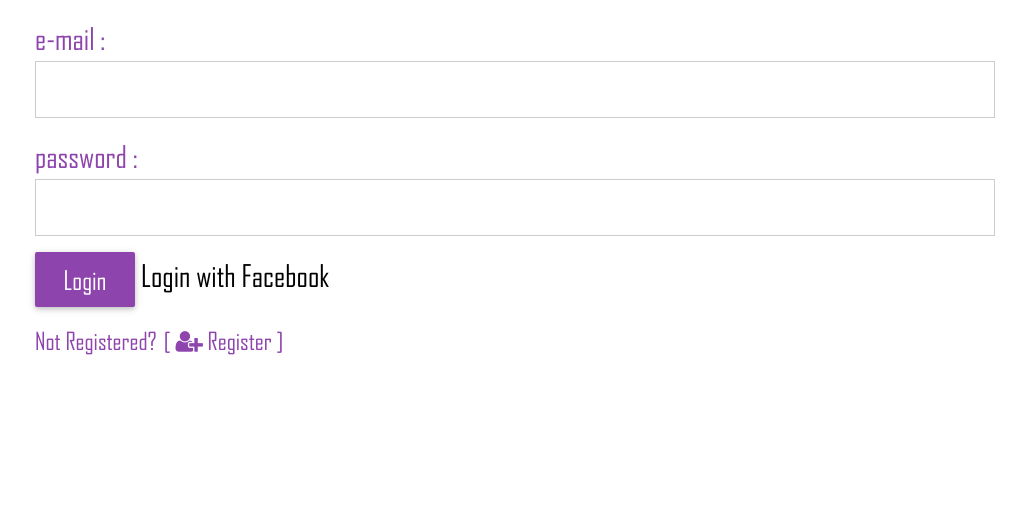
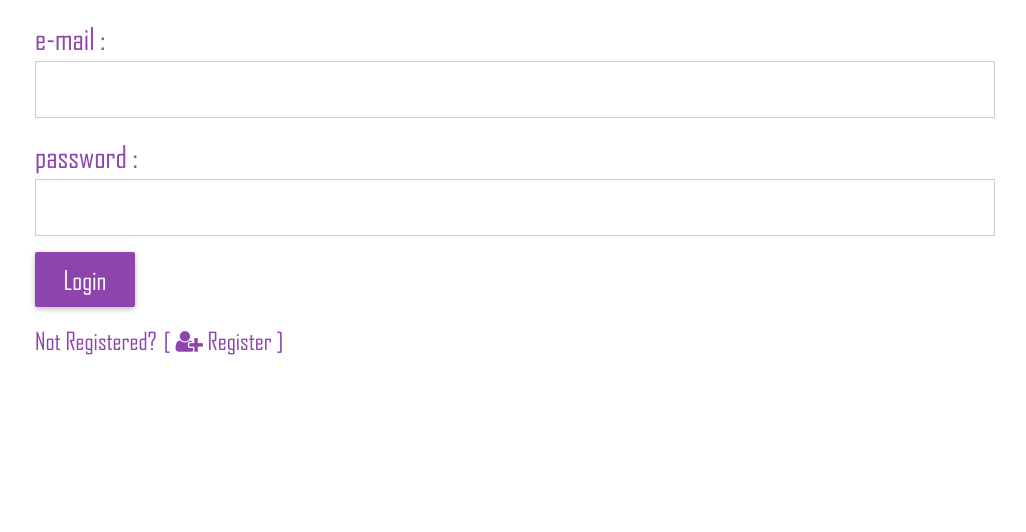
Before and after one commit to kaushalmeena1996/myapp-makemybot, a Flask app: page /login in a window 1280 px wide. Shown: the part 134-666 px from the top of the page, without its empty margins (125-1151 px from the left). Run offline with Flask 2, Linux system fonts and the light colour scheme; some libraries are stand-ins or nearby versions.

Commit message:
second commit

```diff
--- a/main.py
+++ b/main.py
@@ -117,17 +117,6 @@ def cookie_check(f):
 @app.route('/login', methods=['GET', 'POST'])
 def showLogin():
     """"Handler for LOGIN page which allows users to login."""
-
-    g_client_id = json.loads(
-        open('secret/g_client_secrets.json', 'r').read())['web']['client_id']
-    fb_app_id = json.loads(
-        open('secret/fb_client_secrets.json', 'r').read())['web']['app_id']
-    state = ''.join(random.choice(
-                    string.ascii_uppercase + string.digits)for x in xrange(32))
-
-    login_session['state'] = state
-    login_session['g_client_id'] = g_client_id
-    login_session['fb_app_id'] = fb_app_id
 
     if 'user_id' in login_session:
         flash("you have alredy logged in.")
@@ -447,176 +436,6 @@ def showSetting02():
         flash("you must be logged in first.")
         return redirect(url_for('showLogin'))
 
-
-@app.route('/fbconnect', methods=['POST'])
-def fbconnect():
-    """Handler for LOGIN via facebook."""
-
-    if request.args.get('state') != login_session['state']:
-        response = make_response(json.dumps('Invalid state parameter.'), 401)
-        response.headers['Content-Type'] = 'application/json'
-        return response
-    access_token = request.data
-    print "access token received %s " % access_token
-    app_id = json.loads(
-        open('secret/fb_client_secrets.json', 'r').read())['web']['app_id']
-    app_secret = json.loads(
-        open('secret/fb_client_secrets.json', 'r').read())['web']['app_secret']
-    url = ('https://graph.facebook.com/oauth/access_token?'
-           'grant_type=fb_exchange_token&client_id=%s&client_secret=%s'
-           '&fb_exchange_token=%s' % (app_id, app_secret, access_token))
-
-    h = httplib2.Http()
-    result = h.request(url, 'GET')[1]
-    # Use token to get user info from API
-    userinfo_url = "https://graph.facebook.com/v2.4/me"
-    # strip expire tag from access token
-    token = result.split("&")[0]
-    url = 'https://graph.facebook.com/v2.4/me?%s&fields=name,id,email' % token
-    h = httplib2.Http()
-    result = h.request(url, 'GET')[1]
-    # print "url sent for API access:%s"% url
-    # print "API JSON result: %s" % result
-    data = json.loads(result)
-
-    login_session['provider'] = 'facebook'
-    login_session['name'] = data["name"]
-    login_session['email'] = data["email"]
-    login_session['facebook_id'] = data["id"]
-    # The token must be stored in the login_session in order to properly
-    # logout, let's strip out the information before the equals sign in our
-    # token
-    stored_token = token.split("=")[1]
-    login_session['access_token'] = stored_token
-    # Get user image_url
-    url = ('https://graph.facebook.com/v2.4/me/picture?%s&redirect=0&'
-           'height=200&width=200' % token)
-    h = httplib2.Http()
-    result = h.request(url, 'GET')[1]
-    data = json.loads(result)
-    login_session['image_url'] = data["data"]["url"]
-
-    # See if user exists
-    user_id = getUserID(login_session['email'])
-    if not user_id:
-        user_id = createUser(login_session)
-        flash("note: both your name and password are set to your email.")
-
-    login_session['user_id'] = user_id
-
-    flash("you are now logged in as %s." % login_session['name'])
-
-    response = make_response(json.dumps('login successful.'), 200)
-    cookie_val = make_secure_val(str(login_session['user_id']))
-    response.set_cookie('user_id', cookie_val)
-    return response
-
-
-@app.route('/fbdisconnect')
-def fbdisconnect():
-    """Handler for DISCONNECTING from facebook."""
-
-    facebook_id = login_session['facebook_id']
-    # The access token must me included to successfully logout
-    access_token = login_session['access_token']
-    url = 'https://graph.facebook.com/%s/permissions?access_token=%s' % (
-        facebook_id, access_token)
-    h = httplib2.Http()
-    result = h.request(url, 'DELETE')[1]
-    return "you have been logged out"
-
-
-@app.route('/gconnect', methods=['POST'])
-def gconnect():
-    """Handler for LOGIN via google."""
-
-    # Validate state token
-    if request.args.get('state') != login_session['state']:
-        response = make_response(json.dumps('Invalid state parameter.'), 401)
-        response.headers['Content-Type'] = 'application/json'
-        return response
-    # Obtain authorization code
-    code = request.data
-
-    try:
-        # Upgrade the authorization code into a credentials object
-        oauth_flow = flow_from_clientsecrets(
-            'secret/g_client_secrets.json', scope='')
-        oauth_flow.redirect_uri = 'postmessage'
-        credentials = oauth_flow.step2_exchange(code)
-    except FlowExchangeError:
-        response = make_response(
-            json.dumps('Failed to upgrade the authorization code.'), 401)
-        response.headers['Content-Type'] = 'application/json'
-        return response
-
-    # Check that the access token is valid.
-    client_id = json.loads(
-        open('secret/g_client_secrets.json', 'r').read())['web']['client_id']
-    access_token = credentials.access_token
-    url = ('https://www.googleapis.com/oauth2/v1/tokeninfo?access_token=%s'
-           % access_token)
-    h = httplib2.Http()
-    result = json.loads(h.request(url, 'GET')[1])
-    # If there was an error in the access token info, abort.
-    if result.get('error') is not None:
-        response = make_response(json.dumps(result.get('error')), 500)
-        response.headers['Content-Type'] = 'application/json'
-        return response
-
-    # Verify that the access token is used for the intended user.
-    gplus_id = credentials.id_token['sub']
-    if result['user_id'] != gplus_id:
-        response = make_response(
-            json.dumps("Token's user ID doesn't match given user ID."), 401)
-        response.headers['Content-Type'] = 'application/json'
-        return response
-
-    # Verify that the access token is valid for this app.
-    if result['issued_to'] != client_id:
-        response = make_response(
-            json.dumps("Token's client ID does not match app's."), 401)
-        print "Token's client ID does not match app's."
-        response.headers['Content-Type'] = 'application/json'
-        return response
-
-    stored_credentials = login_session.get('credentials')
-    stored_gplus_id = login_session.get('gplus_id')
-    if stored_credentials is not None and gplus_id == stored_gplus_id:
-        response = make_response(json.dumps('Current user is already '
-                                            'connected.'), 200)
-        response.headers['Content-Type'] = 'application/json'
-        return response
-
-    # Store the access token in the session for later use.
-    login_session['credentials'] = credentials.access_token
-    login_session['gplus_id'] = gplus_id
-
-    # Get user info
-    userinfo_url = "https://www.googleapis.com/oauth2/v1/userinfo"
-    params = {'access_token': credentials.access_token, 'alt': 'json'}
-    answer = requests.get(userinfo_url, params=params)
-
-    data = answer.json()
-
-    login_session['provider'] = 'google'
-    login_session['name'] = data['name']
-    login_session['image_url'] = data['picture']
-    login_session['email'] = data['email']
-
-    # See if user exists
-    user_id = getUserID(login_session['email'])
-    if not user_id:
-        user_id = createUser(login_session)
-        flash("note: both your name and password are set to your email.")
-    login_session['user_id'] = user_id
-
-    flash("you are now logged in as %s." % login_session['name'])
-
-    response = make_response(json.dumps('login successful.'), 200)
-    cookie_val = make_secure_val(str(login_session['user_id']))
-    response.set_cookie('user_id', cookie_val)
-    return response
 
 # User Helper Functions
 
@@ -1541,27 +1360,13 @@ def showLogout():
     """DISCONNECTS the user based on provider."""
 
     if 'provider' in login_session:
-        if login_session['provider'] == 'google':
-            gdisconnect()
-            if 'gplus_id' in login_session:
-                del login_session['gplus_id']
-            if 'credentials' in login_session:
-                del login_session['credentials']
-        if login_session['provider'] == 'facebook':
-            fbdisconnect()
-            if 'facebook_id' in login_session:
-                del login_session['facebook_id']
 
         if 'user_id' in login_session:
             del login_session['name']
         if 'email' in login_session:
             del login_session['email']
-        if 'image_url' in login_session:
-            del login_session['image_url']
         if 'user_id' in login_session:
             del login_session['user_id']
-        if 'provider' in login_session:
-            del login_session['provider']
 
         flash("you have successfully been logged out.")
         response = make_response(redirect(url_for('showHome')))
--- a/templates/login.html
+++ b/templates/login.html
@@ -1,7 +1,5 @@
 {% extends "base.html" %}
 {% block content %}
-    <script src="//apis.google.com/js/platform.js?onload=start"></script>
-    <div id="errorMsg"></div>
     <div class="w3-container w3-custom-container">
         <form class="w3-container w3-custom-form w3-custom-font" method="post" action="{{ url_for( 'showLogin' ) }}">
             <div class="w3-section">
@@ -10,10 +8,6 @@
                 <label class="w3-text-col-purple">password :</label>
                 <input class="w3-input w3-border" type="password" name="password" value="{{password}}" required>
                 <input id="actionButton" class="w3-button w3-button-col-purple w3-section w3-padding" type="submit" value="Login"></input>
-                <span class="g-signin" data-scope="openid email" data-clientid="{{session['g_client_id']}}" data-redirecturi="postmessage" data-accesstype="offline" data-cookiepolicy="single_host_origin" data-callback="signInCallback" data-approvalprompt="force"></span>
-                <fb:login-button scope="public_profile,email" onlogin="sendTokenToServer();">
-                    <a href='javascript:sendTokenToServer()'>Login with Facebook</a>
-                </fb:login-button>
                 <br>
                 <span class="w3-xlarge w3-left w3-text-col-purple">Not Registered? &nbsp;</span>
                 <span class="w3-xlarge w3-span-col-purple w3-left">
@@ -22,86 +16,4 @@
             </div>
         </form>
     </div>
-    <script>
-    function signInCallback(authResult) {
-        $("#errorMsg").html("<ul><li class='fg-white'><h3>please wait few seconds while client makes a server-side call.</h3></li></ul><br>");
-        if (authResult['code']) {
-            // Hide the sign-in button now that the user is authorized
-            $('#signinButton').attr('style', 'display: none');
-            // Send the one-time-use code to the server, if the server responds, write a 'login successful' message to the web page and then redirect back to the main restaurants page.
-            $.ajax({
-                type: 'POST',
-                url: "/gconnect?state={{session['state']}}",
-                processData: false,
-                data: authResult['code'],
-                contentType: 'application/octet-stream; charset=utf-8',
-                success: function(result) {
-                    // Handle or verify the server response if necessary.
-                    if (result) {
-                        window.location.href = "{{ url_for('showLogin') }}";
-                    } else if (authResult['error']) {
-                        console.log('There was an error: ' + authResult['error']);
-                    } else {
-                        $("#errorMsg").html("<ul><li class='fg-white'><h3>failed to make a server-side call. check your configuration and console.</h3></li></ul><br>");
-                    }
-                },
-                error: function(XMLHttpRequest, textStatus, errorThrown) {
-                    $("#errorMsg").html('status : ' + textStatus + 'error : ' + errorThrown);
-                }
-            });
-        }
-    }
-</script>
-<script>
-    window.fbAsyncInit = function() {
-        FB.init({
-            appId: "{{session['fb_app_id']}}",
-            cookie: true, // enable cookies to allow the server to access
-            // the session
-            xfbml: true, // parse social plugins on this page
-            version: 'v2.2' // use version 2.2
-        });
-
-    };
-
-    // Load the SDK asynchronously
-    (function(d, s, id) {
-        var js, fjs = d.getElementsByTagName(s)[0];
-        if (d.getElementById(id)) return;
-        js = d.createElement(s);
-        js.id = id;
-        js.src = "//connect.facebook.net/en_US/sdk.js";
-        fjs.parentNode.insertBefore(js, fjs);
-    }(document, 'script', 'facebook-jssdk'));
-
-    // Here we run a very simple test of the Graph API after login is
-    // successful.  See statusChangeCallback() for when this call is made.
-    function sendTokenToServer() {
-        $("#errorMsg").html("<ul><li class='fg-white'><h3>please wait few seconds while client makes a server-side call.</h3></li></ul><br>");
-        var access_token = FB.getAuthResponse()['accessToken'];
-        console.log(access_token);
-        console.log('Welcome!  Fetching your information.... ');
-        FB.api('/me', function(response) {
-            console.log('Successful login for: ' + response.name);
-            $.ajax({
-                type: 'POST',
-                url: "/fbconnect?state={{session['state']}}",
-                processData: false,
-                data: access_token,
-                contentType: 'application/octet-stream; charset=utf-8',
-                success: function(result) {
-                    // Handle or verify the server response if necessary.
-                    if (result) {
-                        window.location.href = "{{ url_for('showLogin') }}";
-                    } else {
-                        $("#errorMsg").html("<ul><li class='fg-white'><h3>failed to make a server-side call. check your configuration and console.</h3></li></ul><br>");
-                    }
-                },
-                error: function(XMLHttpRequest, textStatus, errorThrown) {
-                    $("#errorMsg").html('status : ' + textStatus + 'error : ' + errorThrown);
-                }
-            });
-        });
-    }
-</script>
 {% endblock %}
--- a/templates/setting00.html
+++ b/templates/setting00.html
@@ -15,7 +15,8 @@
 	<table>
 	<tr>
 	<td class="w3-border" rowspan="3">
-	<input hidden id="botAction" name="bot_action" type="text"></input>
+	<label hidden id="botNew"></label>
+	<label hidden id="botOld" value="{{botInfo['bot_image']}}"></label>
 	<input hidden id="botContainer" name="bot_container" type="text"></input>
 	<input hidden onchange="previewImage(event)" type="file" accept="image/jpg,image/png,image/jpeg,image/gif"></input>
 	<img id="botImage" class="w3-border w3-center-content" onerror="defaulImage()" height="130px" width="130px" src="{{botInfo['bot_image']}}" alt="Bot-Image" required></img></td>
```
Also changed, not shown: ReadMe.md.
